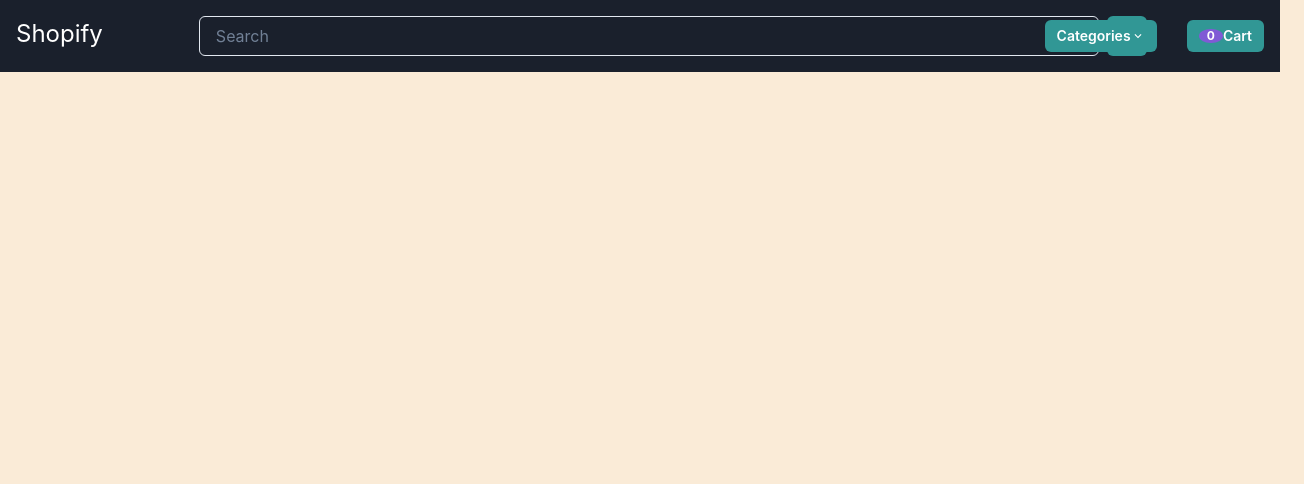
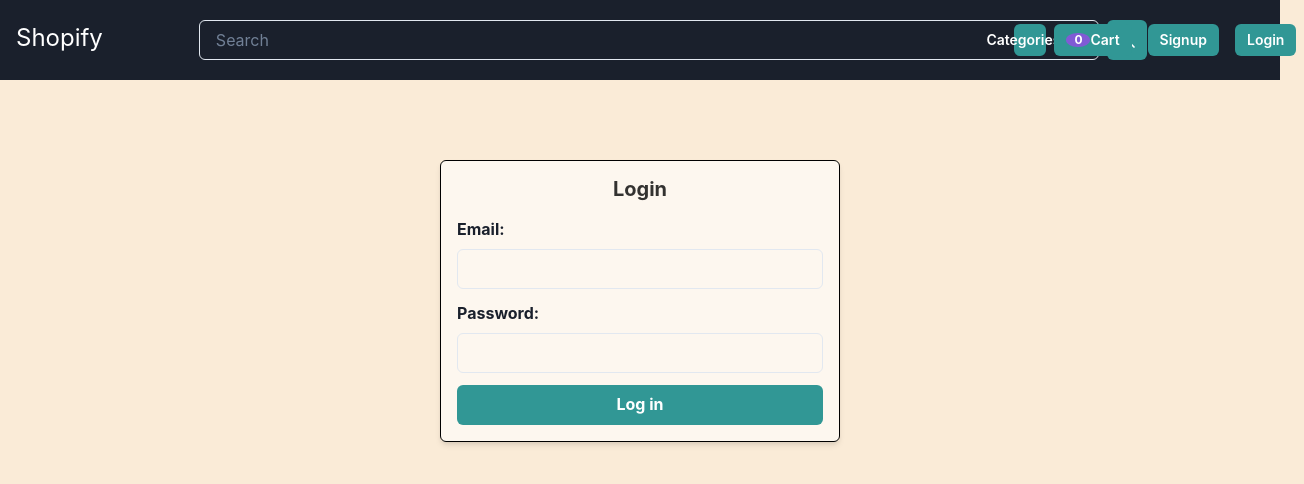
Before and after one commit to hrishav77/Shop-ify, a React (Create React App) app in the folder frontend/: page /login in a window 1280 px wide. Shown: the top 484 px of the page, 1304 px wide, since content can reach past the window. Built offline with nearby package versions, Linux system fonts and the light colour scheme.

Commit message:
Frontend auth
added authorization context and made the login and sigup form

```diff
--- a/frontend/src/App.js
+++ b/frontend/src/App.js
@@ -1,15 +1,17 @@
 import { ChakraProvider,extendTheme } from '@chakra-ui/react'
-import {BrowserRouter,Routes ,Route, Link} from "react-router-dom";
+import {BrowserRouter,Routes ,Route} from "react-router-dom";
 import Home from "./pages/Home";
 import Cart from "./pages/Cart";
 import Navbar from './components/Navbar';
 import React, {  useState } from 'react'
 import Product from './components/Product';
-import CartProvider from './components/context/Cartcontext';
 import ProductUnit from './pages/ProductUnit';
 
 import Checkout from './pages/Checkout';
 import Search from './pages/Search';
+
+import SignupForm from './pages/Signup';
+import LoginForm from './pages/Login';
 
 const theme = extendTheme({
   styles: {
@@ -31,7 +33,7 @@ function App() {
   }
 
   return (
-    <CartProvider>
+
     <ChakraProvider theme={theme}>
     <div className="routes">
     <BrowserRouter>
@@ -43,11 +45,14 @@ function App() {
       <Route path="/singleproduct" element={<ProductUnit/>}/>
       <Route path="/checkout" element={<Checkout/>}/>
       <Route path="/search" element={<Search/>}/>
+      <Route path="/signup" element={<SignupForm/>}/>
+      <Route path="/login" element={<LoginForm />}/>
+
+
     </Routes>
     </BrowserRouter>
     </div>
     </ChakraProvider>
-    </CartProvider>
 
   );
 }
--- a/frontend/src/components/Navbar.js
+++ b/frontend/src/components/Navbar.js
@@ -1,4 +1,4 @@
-import { Box, Flex, Input, Button,Badge,Text } from "@chakra-ui/react";
+import { Box, Flex, Input, Button,Badge,Text, HStack } from "@chakra-ui/react";
 import { Link } from "react-router-dom";
 import { CartContext } from './context/Cartcontext';
 import { useContext, useEffect } from "react";
@@ -29,15 +29,21 @@ const Navbar = (props) => {
 
       </Flex>
       <CategoryDrawer buttonHandler={props.buttonHandler}/>
-
       <Link to="/cart">
-      <Button colorScheme="teal" size="sm">
+      <Button colorScheme="teal" size="sm" m="2">
       <Badge colorScheme="purple" variant="solid" borderRadius="50%" px={2}>
         {a.cartCount}
       </Badge>
           Cart
         </Button>
       </Link>
+
+        <Link to="/sigup">
+          <Button colorScheme="teal" size="sm" m="2">Signup</Button>
+        </Link>
+        <Link to="login">
+        <Button colorScheme="teal" size="sm" m="2">Login</Button>
+        </Link>
     </Flex>
   );
 };
--- /dev/null
+++ b/frontend/src/components/context/AuthContext.js
@@ -0,0 +1,29 @@
+import { createContext,useReducer} from "react";
+
+export const AuthContext=createContext()
+
+export const authReducer=(state,action)=>{
+
+    switch(action.type){
+        case 'LOGIN':
+            return {user:action.payload}
+        case 'LOGOUT':
+            return{user:null}
+        default:
+            return state
+    }
+}
+
+export const AuthContextProvider=({children})=>{
+
+    const [state,dispatch]=useReducer(authReducer,{user:null})
+
+    console.log("authstate",state)
+
+    return(//state is basically the user property
+<AuthContext.Provider value={{...state,dispatch}}>
+    {children}
+</AuthContext.Provider>
+    )
+
+}
--- /dev/null
+++ b/frontend/src/pages/Login.js
@@ -0,0 +1,60 @@
+import React, { useState } from 'react';
+import { Box, Button, FormControl, FormLabel, Heading, Input, Stack ,Center} from '@chakra-ui/react';
+// import { useSignup } from '../hooks/useSignup';
+// import BeatLoader from "react-spinners/BeatLoader";
+
+const LoginForm = () => {
+  const [email, setEmail] = useState('');
+  const [password, setPassword] = useState('');
+//   const { signup, isLoading, error }=useSignup()//use signup returns theses states and also dispatch the login action
+
+  const handleEmailChange = (e) => {
+    setEmail(e.target.value);
+  };
+
+  const handlePasswordChange = (e) => {
+    setPassword(e.target.value);
+  };
+
+  const handleSubmit = async(e) => {
+    e.preventDefault();
+
+    // await signup(email,password)
+
+  };
+
+  return (
+    <Box
+    width={['80%', '400px']}
+    p={4}
+    bg="gray.100"
+    borderRadius="md"
+    border="1px black solid"
+    boxShadow="md"
+    margin="0 auto"
+    mt={20}
+    backgroundColor="rgba(255, 255, 255, 0.603)"
+    >
+      <Heading as="h2" size="md" textAlign="center" mb={4} color="blackAlpha.800">
+        Login
+      </Heading>
+      <form onSubmit={handleSubmit}>
+        <Stack spacing={3}>
+          <FormControl>
+            <FormLabel fontWeight="bold">Email:</FormLabel>
+            <Input type="email" value={email} onChange={handleEmailChange} />
+          </FormControl>
+          <FormControl>
+            <FormLabel fontWeight="bold">Password:</FormLabel>
+            <Input type="password" value={password} onChange={handlePasswordChange} />
+          </FormControl>
+          <Button type="submit" colorScheme="teal"  fontWeight="bold">Log in</Button>
+          {/* {error && <div className='error'>{error}</div>} */}
+        </Stack>
+      </form>
+      {/* {isLoading && <Center><BeatLoader color="#36d7b7" size={15} margin="5px" aria-label='loading'cssOverride={{margin: "5px",colour:"teal"}}/></Center>} */}
+    </Box>
+  );
+};
+
+export default LoginForm;
--- /dev/null
+++ b/frontend/src/pages/Signup.js
@@ -0,0 +1,60 @@
+import React, { useState } from 'react';
+import { Box, Button, FormControl, FormLabel, Heading, Input, Stack ,Center} from '@chakra-ui/react';
+// import { useSignup } from '../hooks/useSignup';
+// import BeatLoader from "react-spinners/BeatLoader";
+
+const SignupForm = () => {
+  const [email, setEmail] = useState('');
+  const [password, setPassword] = useState('');
+//   const { signup, isLoading, error }=useSignup()//use signup returns theses states and also dispatch the login action
+
+  const handleEmailChange = (e) => {
+    setEmail(e.target.value);
+  };
+
+  const handlePasswordChange = (e) => {
+    setPassword(e.target.value);
+  };
+
+  const handleSubmit = async(e) => {
+    e.preventDefault();
+
+    // await signup(email,password)
+
+  };
+
+  return (
+    <Box
+    width={['80%', '400px']}
+    p={4}
+    bg="gray.100"
+    borderRadius="md"
+    border="1px black solid"
+    boxShadow="md"
+    margin="0 auto"
+    mt={20}
+    backgroundColor="rgba(255, 255, 255, 0.603)"
+    >
+      <Heading as="h2" size="md" textAlign="center" mb={4} color="blackAlpha.800">
+        Signup
+      </Heading>
+      <form onSubmit={handleSubmit}>
+        <Stack spacing={3}>
+          <FormControl>
+            <FormLabel fontWeight="bold">Email:</FormLabel>
+            <Input type="email" value={email} onChange={handleEmailChange} />
+          </FormControl>
+          <FormControl>
+            <FormLabel fontWeight="bold">Password:</FormLabel>
+            <Input type="password" value={password} onChange={handlePasswordChange} />
+          </FormControl>
+          <Button type="submit" colorScheme="teal"  fontWeight="bold">Sign Up</Button>
+          {/* {error && <div className='error'>{error}</div>} */}
+        </Stack>
+      </form>
+      {/* {isLoading && <Center><BeatLoader color="#36d7b7" size={15} margin="5px" aria-label='loading'cssOverride={{margin: "5px",colour:"teal"}}/></Center>} */}
+    </Box>
+  );
+};
+
+export default SignupForm;
```
Also changed, not shown: frontend/src/components/hooks/useAuthContext.js (added, +10 -0 lines), frontend/src/index.js (+6 -1 lines).
